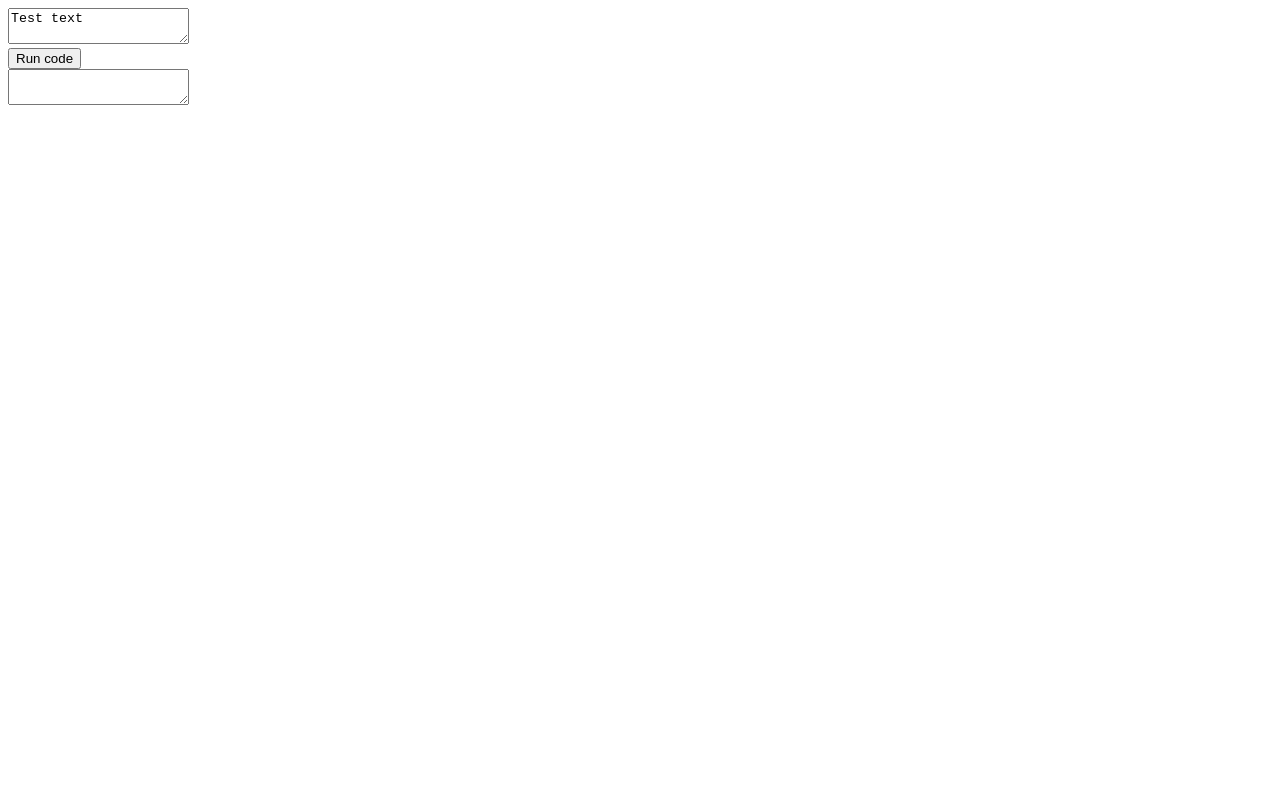
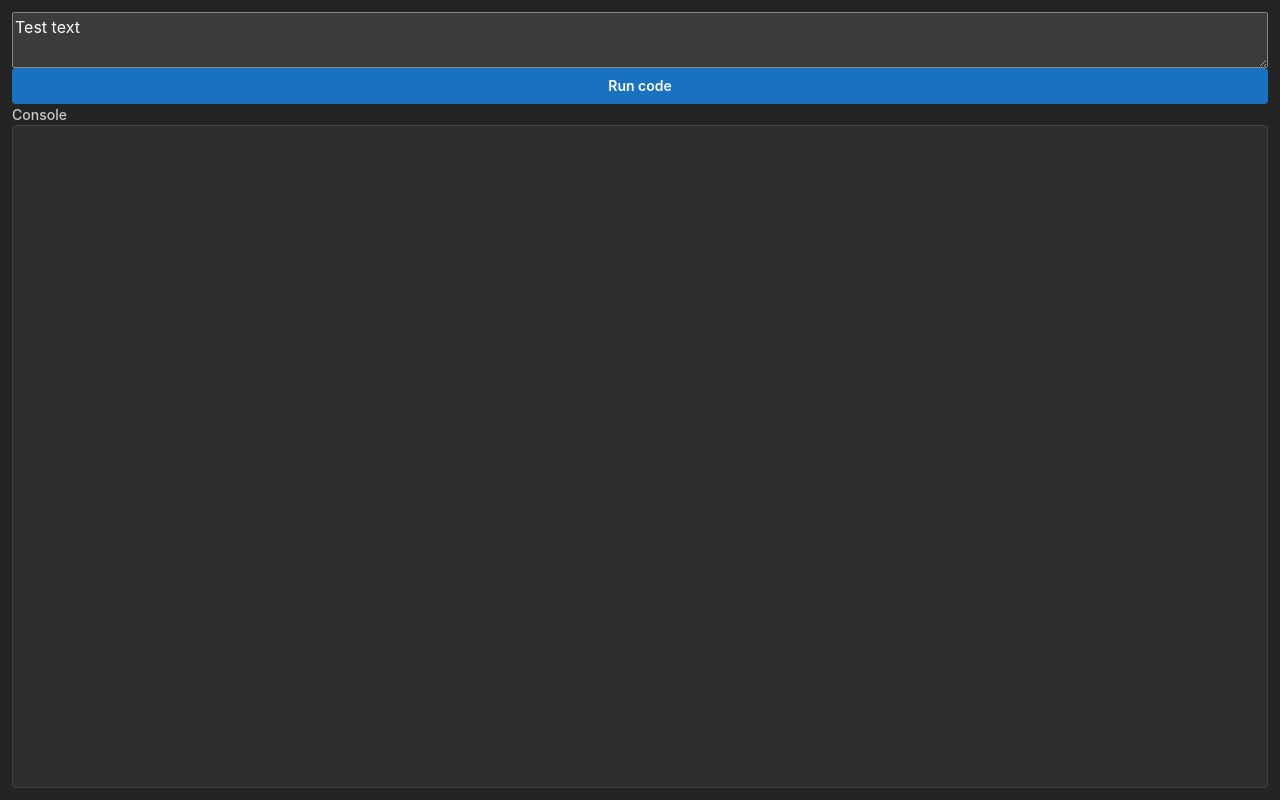
Before and after one commit to ningaro/PyWebCode, a React (Vite) app: page / in a window 1280 px wide. Built offline with nearby package versions, Linux system fonts and the light colour scheme.

Commit message:
💄 Add Mantine UI

```diff
--- a/package.json
+++ b/package.json
@@ -10,6 +10,8 @@
     "preview": "vite preview"
   },
   "dependencies": {
+    "@mantine/core": "7.2.2",
+    "@mantine/hooks": "7.2.2",
     "pyodide": "0.24.1",
     "react": "18.2.0",
     "react-dom": "18.2.0"
@@ -24,6 +26,9 @@
     "eslint-plugin-react-hooks": "4.6.0",
     "eslint-plugin-react-refresh": "0.4.4",
     "isomorphic-fetch": "3.0.0",
+    "postcss": "8.4.31",
+    "postcss-preset-mantine": "1.11.0",
+    "postcss-simple-vars": "7.0.1",
     "typescript": "5.2.2",
     "vite": "5.0.0",
     "vite-plugin-pwa": "0.17.0",
--- /dev/null
+++ b/postcss.config.cjs
@@ -0,0 +1,14 @@
+module.exports = {
+  plugins: {
+    "postcss-preset-mantine": {},
+    "postcss-simple-vars": {
+      variables: {
+        "mantine-breakpoint-xs": "36em",
+        "mantine-breakpoint-sm": "48em",
+        "mantine-breakpoint-md": "62em",
+        "mantine-breakpoint-lg": "75em",
+        "mantine-breakpoint-xl": "88em",
+      },
+    },
+  },
+}
--- a/src/App.tsx
+++ b/src/App.tsx
@@ -1,3 +1,4 @@
+import { Flex } from "@mantine/core"
 import { CodeArea } from "./components/CodeArea"
 import { CodeExecButton } from "./components/CodeExecButton"
 import { Console } from "./components/Console"
@@ -8,13 +9,11 @@ export default function App() {
   const { code, consoleHistory, setCode, codeExec } = useCodeExec()
 
   return (
-    <>
+    <Flex direction="column" p="sm" h="100%">
       <ReloadPrompt />
       <CodeArea code={code} setCode={setCode} />
-      <br />
       <CodeExecButton codeExec={codeExec} />
-      <br />
       <Console data={consoleHistory} />
-    </>
+    </Flex>
   )
 }
--- a/src/components/CodeExecButton.tsx
+++ b/src/components/CodeExecButton.tsx
@@ -1,7 +1,11 @@
+import { Button } from "@mantine/core"
+
 interface CodeExecButtonProps {
   codeExec?: () => void
 }
 
 export const CodeExecButton = ({ codeExec }: CodeExecButtonProps) => (
-  <button onClick={codeExec}>Run code</button>
+  <Button onClick={codeExec} fullWidth>
+    Run code
+  </Button>
 )
--- a/src/components/Console.tsx
+++ b/src/components/Console.tsx
@@ -1,5 +1,6 @@
 import { memo } from "react"
 import { IConsoleData as IConsoleData } from "../types"
+import { Textarea } from "@mantine/core"
 
 interface ConsoleProps {
   data: IConsoleData[]
@@ -12,5 +13,16 @@ export const Console = memo(function ConsoleMemo({ data }: ConsoleProps) {
     ""
   )
 
-  return <textarea value={value} readOnly />
+  return (
+    <Textarea
+      styles={{
+        root: { flex: 1, display: "flex", flexDirection: "column" },
+        wrapper: { flex: 1, display: "flex" },
+        input: { flex: 1, display: "flex" },
+      }}
+      label="Console"
+      value={value}
+      readOnly
+    />
+  )
 })
--- a/src/main.tsx
+++ b/src/main.tsx
@@ -1,4 +1,14 @@
 import ReactDOM from "react-dom/client"
 import App from "./App.tsx"
+// Mantine core styles
+import "@mantine/core/styles.css"
+// Custom styles
+import "./theme-styles/globalStyles.css"
+import { theme } from "./theme-styles/mainTheme.ts"
+import { MantineProvider } from "@mantine/core"
 
-ReactDOM.createRoot(document.getElementById("root")!).render(<App />)
+ReactDOM.createRoot(document.getElementById("root")!).render(
+  <MantineProvider defaultColorScheme="dark" theme={theme}>
+    <App />
+  </MantineProvider>
+)
--- /dev/null
+++ b/src/theme-styles/globalStyles.css
@@ -0,0 +1,4 @@
+body,
+#root {
+  height: 100vh;
+}
--- /dev/null
+++ b/src/theme-styles/mainTheme.ts
@@ -0,0 +1,3 @@
+import { createTheme } from "@mantine/core"
+
+export const theme = createTheme({})
```
Also changed, not shown: .eslintrc.cjs.
